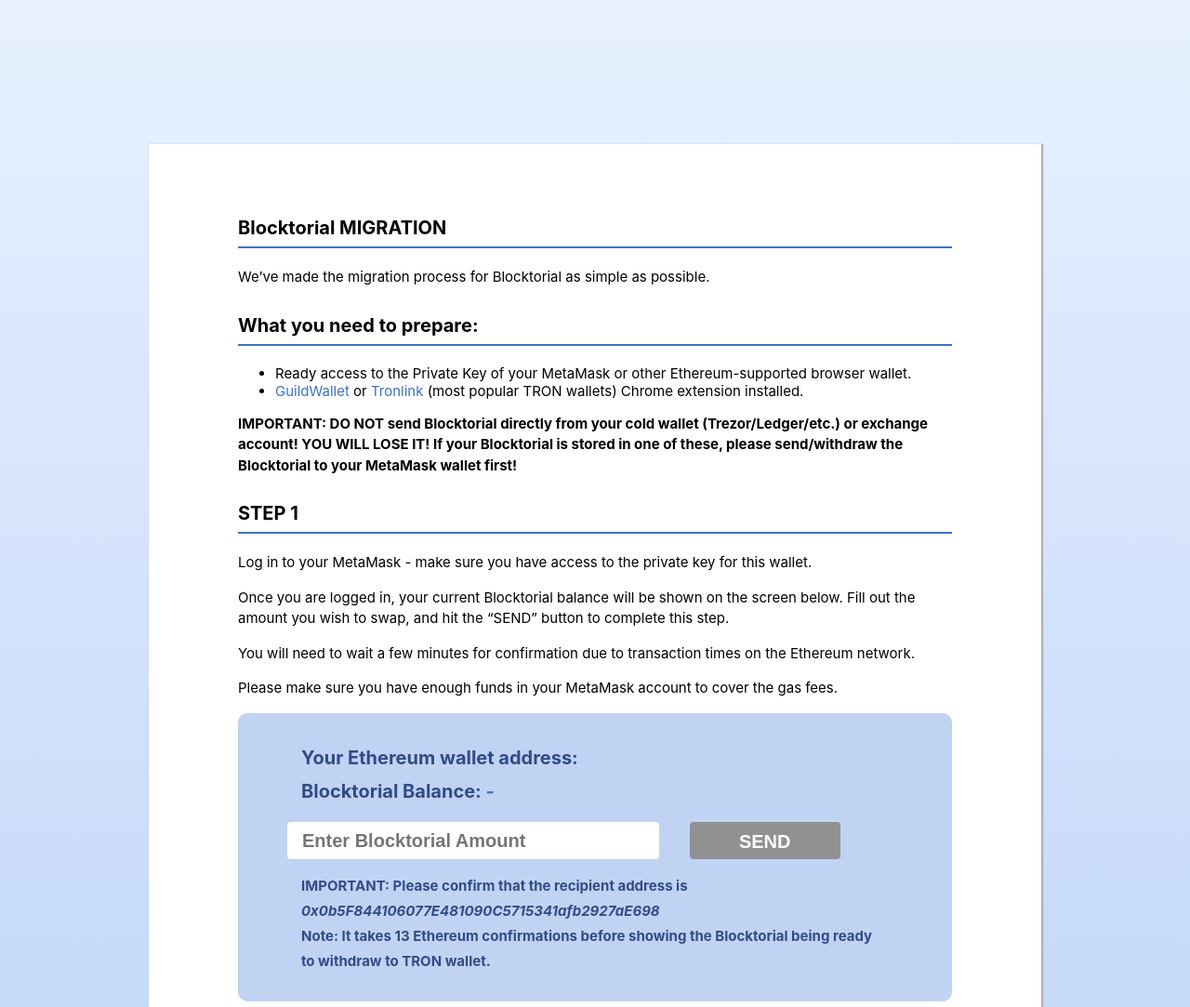
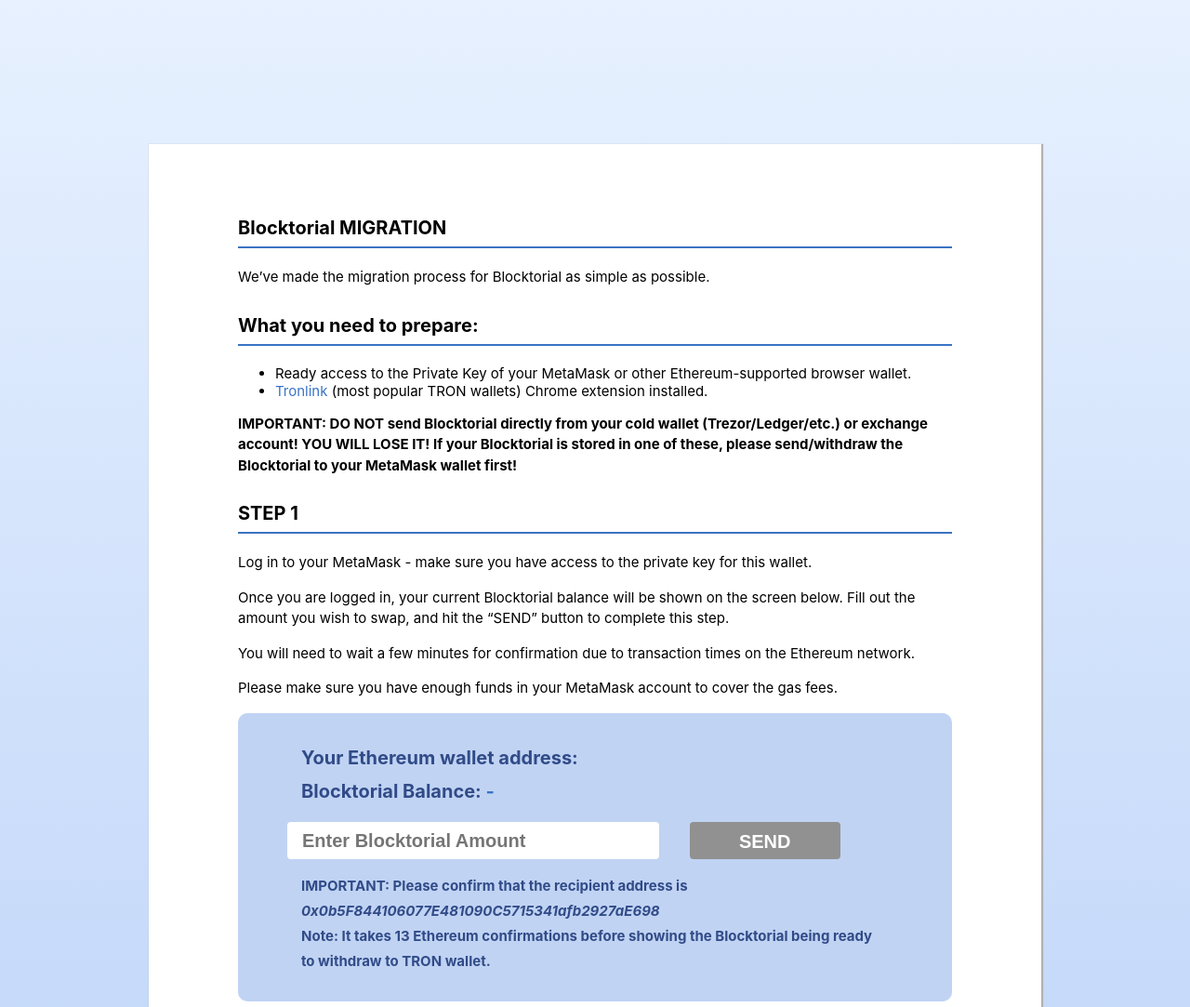
Before and after one commit to blockinator/tokenswap, a plain HTML site: page index.html in a window 1280 px wide. Shown: the top 1083 px of the page at 93% size. Drawn offline with Linux system fonts and the light colour scheme.

Commit message:
Update index.html

```diff
--- a/index.html
+++ b/index.html
@@ -40,7 +40,7 @@
           <p></p>
             <ul>
               <li>Ready access to the Private Key of your MetaMask or other Ethereum-supported browser wallet.</li>
-              <li><a target="_blank" href="https://chrome.google.com/webstore/detail/guildwallet/nanjmdknhkinifnkgdcggcfnhdaammmj">GuildWallet</a> or <a href="https://chrome.google.com/webstore/detail/tronlink/ibnejdfjmmkpcnlpebklmnkoeoihofec" target="_blank">Tronlink</a> (most popular TRON wallets) Chrome extension installed.</li>
+              <li><a href="https://chrome.google.com/webstore/detail/tronlink/ibnejdfjmmkpcnlpebklmnkoeoihofec" target="_blank">Tronlink</a> (most popular TRON wallets) Chrome extension installed.</li>
             </ul>
           <p></p>
           <p><b>IMPORTANT: DO NOT send Blocktorial directly from your cold wallet (Trezor/Ledger/etc.) or exchange account! YOU WILL LOSE IT! If your Blocktorial is stored in one of these, please send/withdraw the Blocktorial to your MetaMask wallet first!</b></p>
```
